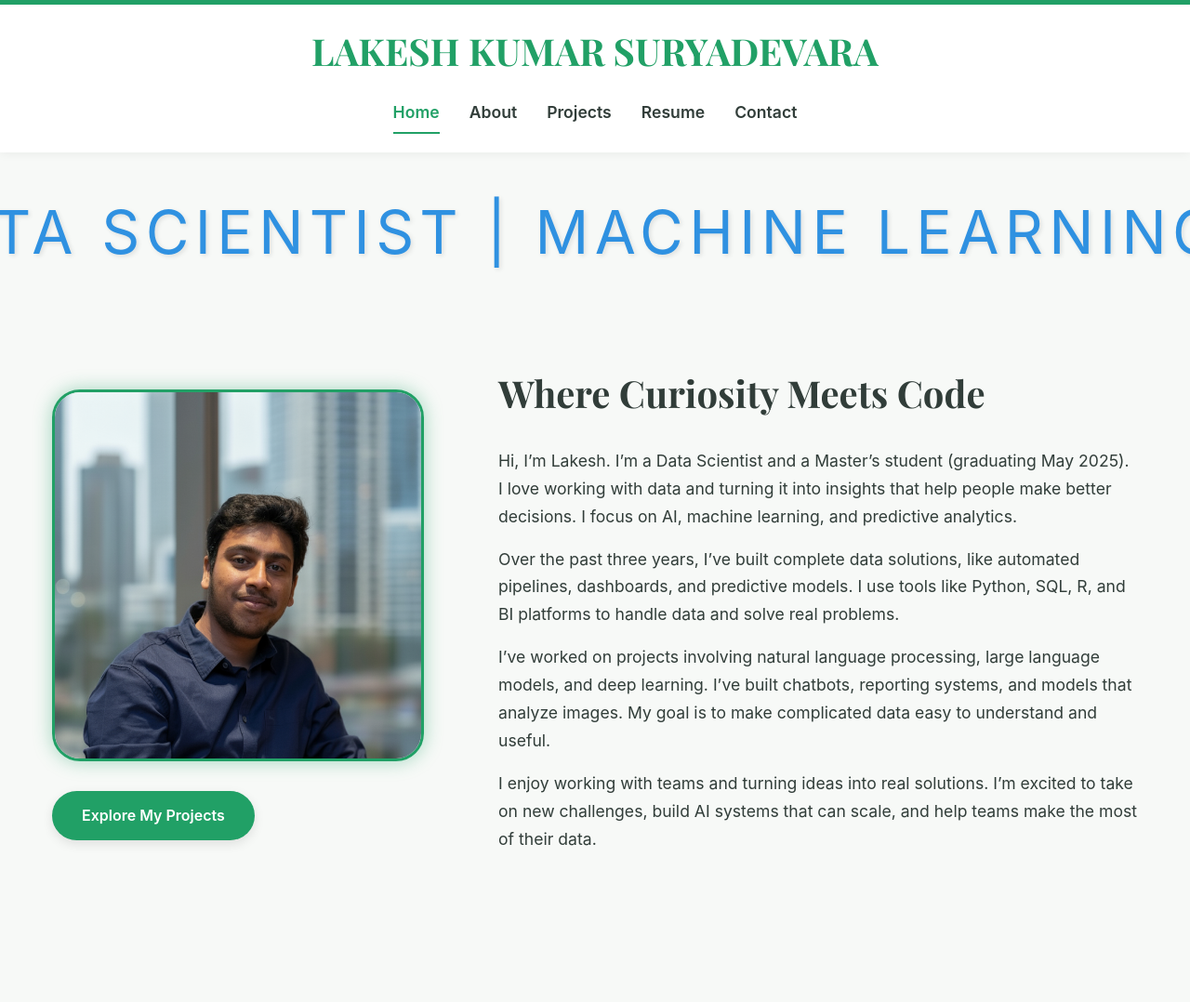
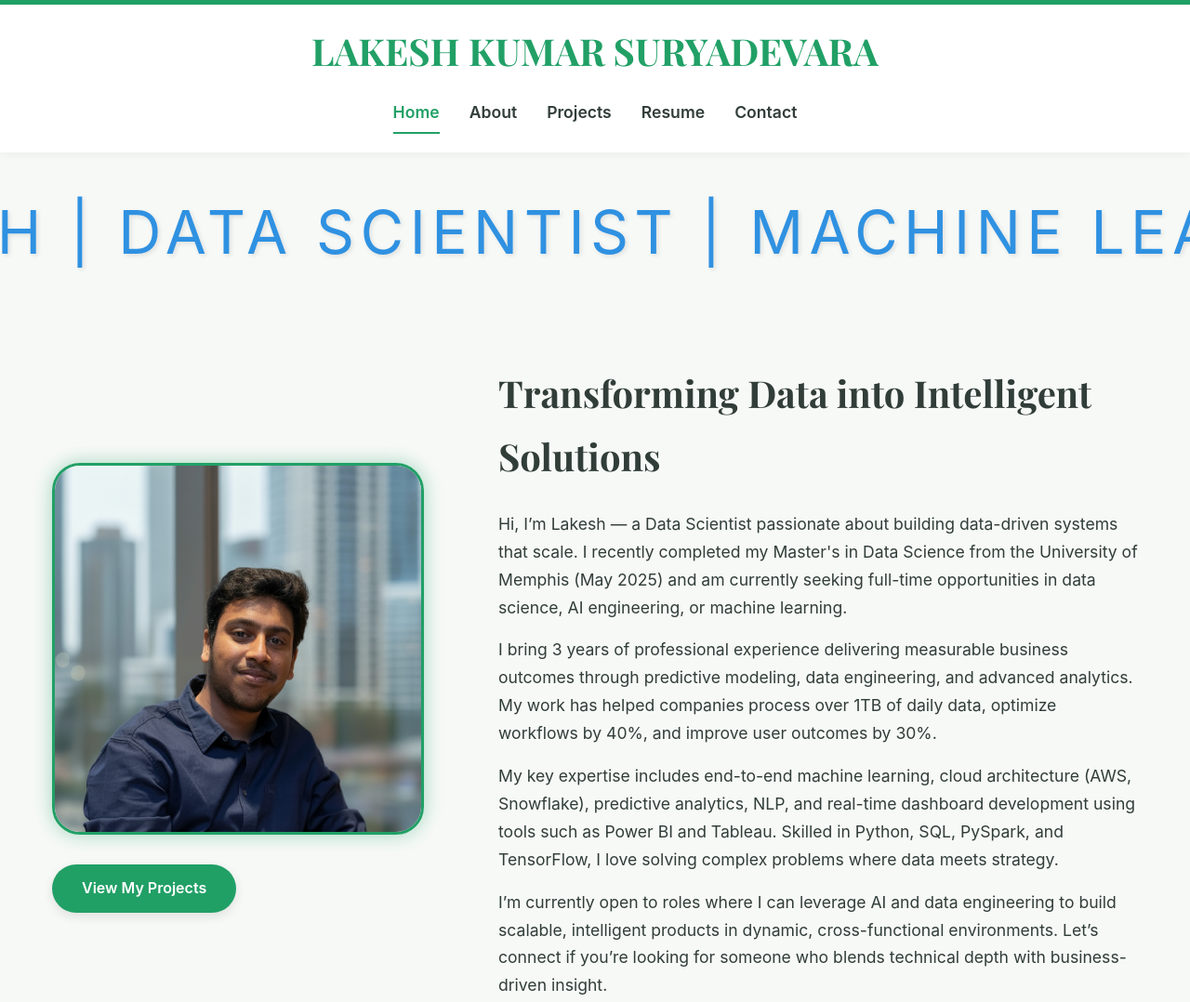
Before and after one commit to Lakesh-99/My_Portfolio, a plain HTML site: page index.html in a window 1280 px wide. Shown: the top 1078 px of the page at 93% size. Drawn offline with nearby package versions, Linux system fonts and the light colour scheme; no server answers.

Commit message:
Update index.html

```diff
--- a/index.html
+++ b/index.html
@@ -31,41 +31,45 @@
 
   <div class="marquee" role="banner" aria-hidden="true">
     <div class="marquee__inner">
-      <span>Lakesh | DATA SCIENTIST | MACHINE LEARNING ENTHUSIAST | Lakesh | DATA SCIENTIST | MACHINE LEARNING ENTHUSIAST |</span>
-      <span>Lakesh | DATA SCIENTIST | MACHINE LEARNING ENTHUSIAST | Lakesh | DATA SCIENTIST | MACHINE LEARNING ENTHUSIAST |</span>
+      <span>Lakesh | Data Scientist | Machine Learning | AI Engineer |</span>
+      <span>Lakesh | Data Scientist | Machine Learning | AI Engineer |</span>
     </div>
   </div>
 
   <section id="hero" class="section hero-section">
     <div class="hero-left">
       <div class="hero-image-container">
-        <img src="assests/picc1.png" alt="Your Professional Photo" class="hero-photo" />
+        <img src="assests/picc1.png" alt="Lakesh Professional Photo" class="hero-photo" />
       </div>
-      <a href="projects.html" class="btn">Explore My Projects</a>
+      <a href="projects.html" class="btn">View My Projects</a>
     </div>
 
     <div class="hero-right">
-      <h2>Where Curiosity Meets Code</h2>
+      <h2>Transforming Data into Intelligent Solutions</h2>
       <p class="lead-text">
-  Hi, I’m Lakesh. I’m a Data Scientist and a Master’s student (graduating May 2025). I love working with data and turning it into insights that help people make better decisions. I focus on AI, machine learning, and predictive analytics.
+        Hi, I’m Lakesh — a Data Scientist passionate about building data-driven systems that scale.
+        I recently completed my Master's in Data Science from the University of Memphis (May 2025)
+        and am currently seeking full-time opportunities in data science, AI engineering, or machine learning.
       </p>
 
       <p>
-  Over the past three years, I’ve built complete data solutions, like automated pipelines, dashboards, and predictive models. I use tools like Python, SQL, R, and BI platforms to handle data and solve real problems.
+        I bring 3 years of professional experience delivering measurable business outcomes through
+        predictive modeling, data engineering, and advanced analytics. My work has helped companies
+        process over 1TB of daily data, optimize workflows by 40%, and improve user outcomes by 30%.
       </p>
 
       <p>
-  I’ve worked on projects involving natural language processing, large language models, and deep learning. I’ve built chatbots, reporting systems, and models that analyze images. My goal is to make complicated data easy to understand and useful.
+        My key expertise includes end-to-end machine learning, cloud architecture (AWS, Snowflake),
+        predictive analytics, NLP, and real-time dashboard development using tools such as Power BI and Tableau.
+        Skilled in Python, SQL, PySpark, and TensorFlow, I love solving complex problems where data meets strategy.
       </p>
 
       <p>
-  I enjoy working with teams and turning ideas into real solutions. I’m excited to take on new challenges, build AI systems that can scale, and help teams make the most of their data.
+        I’m currently open to roles where I can leverage AI and data engineering to build scalable,
+        intelligent products in dynamic, cross-functional environments. Let’s connect if you’re
+        looking for someone who blends technical depth with business-driven insight.
       </p>
-
-
-
     </div>
-
   </section>
 
   <div class="divider">
@@ -82,16 +86,17 @@
       <a href="mailto:suryadevaralakesh99@gmail.com" aria-label="Email Me">
         <i class="fas fa-envelope"></i>
       </a>
+      <a href="https://github.com/yourgithubusername" target="_blank" rel="noopener noreferrer" aria-label="GitHub Profile">
+        <i class="fab fa-github"></i>
+      </a>
     </div>
     <p>&copy; 2025 Lakesh. All rights reserved.</p>
   </footer>
 
-  <!-- Firebase SDK v8 - must include all 3 scripts -->
+  <!-- Firebase SDK -->
   <script src="https://www.gstatic.com/firebasejs/8.10.1/firebase-app.js"></script>
   <script src="https://www.gstatic.com/firebasejs/8.10.1/firebase-firestore.js"></script>
   <script src="https://www.gstatic.com/firebasejs/8.10.1/firebase-auth.js"></script>
-
-  <!-- Your tracker script -->
   <script src="main.js"></script>
 </body>
 </html>
```
Lines whose indentation alone changed are shown as unchanged.
